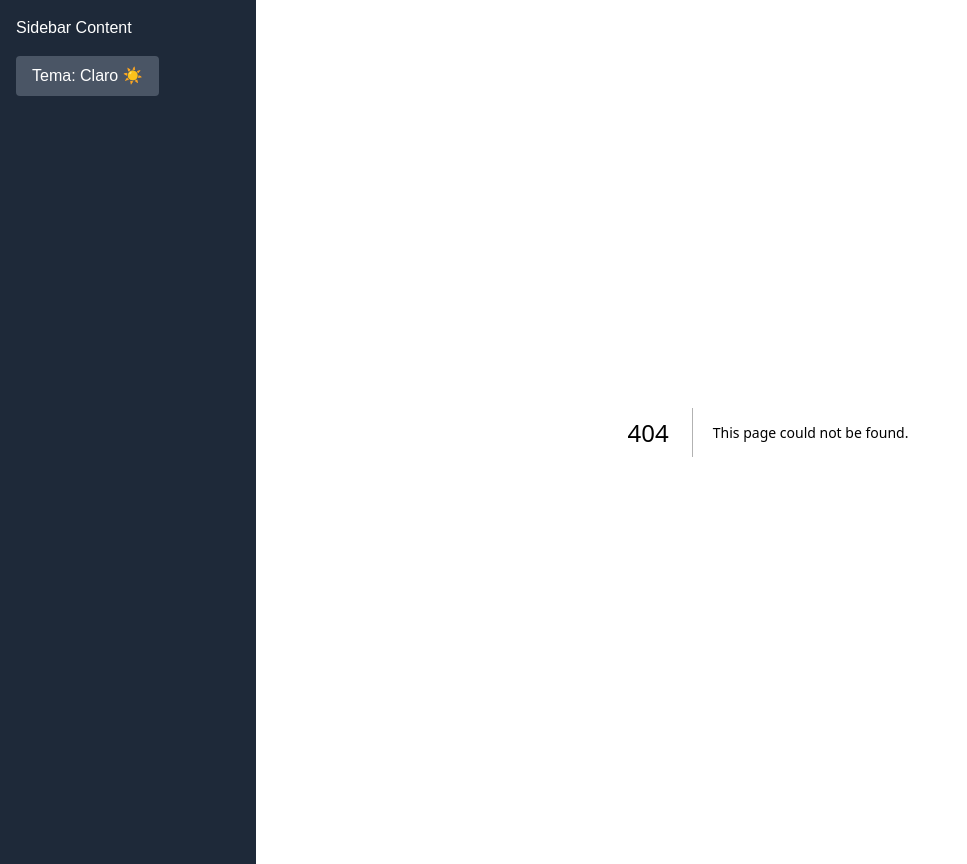
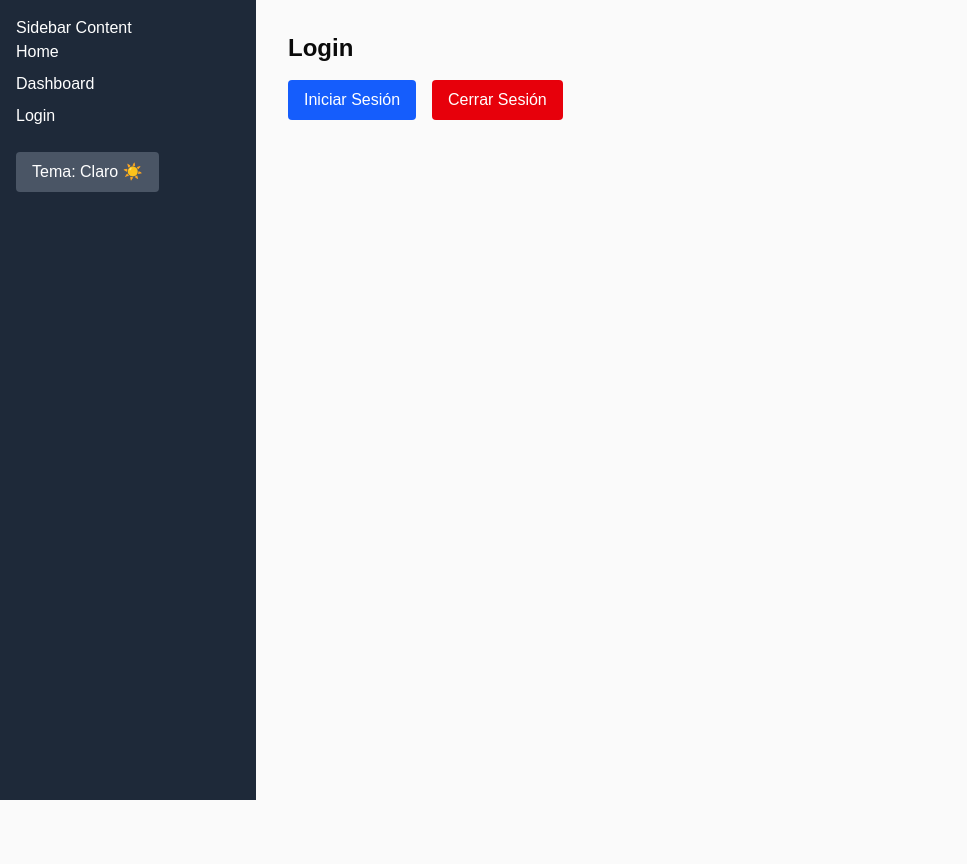
Before and after one commit to KeepCodingWeb19/react-avanzado, a Next.js app in the folder src/app/: page /login in a window 1280 px wide. Before the commit this address had no page. Shown: the whole page, without its empty margins (0-967 px from the left). After the commit the page ends 800 px from the top, so only its background shows below. Built offline with nearby package versions, Linux system fonts and the light colour scheme.

Commit message:
live coding auth

```diff
--- /dev/null
+++ b/src/app/app/dashboard/page.tsx
@@ -0,0 +1,11 @@
+export default function DashboardPage() {
+  return (
+    <div>
+      <h1 className="text-2xl font-bold mb-4">Dashboard</h1>
+      <p>
+        Bienvenido al dashboard. Si ves esto, es porque tienes la cookie de
+        autenticación.
+      </p>
+    </div>
+  );
+}
--- /dev/null
+++ b/src/app/app/login/page.tsx
@@ -0,0 +1,37 @@
+"use client";
+
+import { useRouter } from "next/navigation";
+
+export default function LoginPage() {
+  const router = useRouter();
+
+  const handleLogin = () => {
+    document.cookie = "token=valid-token; path=/; max-age=3600";
+    router.push("/dashboard");
+  };
+
+  const handleLogout = () => {
+    document.cookie = "token=; path=/; expires=Thu, 01 Jan 1970 00:00:00 GMT";
+    router.refresh();
+  };
+
+  return (
+    <div>
+      <h1 className="text-2xl font-bold mb-4">Login</h1>
+      <div className="flex">
+        <button
+          onClick={handleLogin}
+          className="mr-4 px-4 py-2 bg-blue-600 text-white rounded"
+        >
+          Iniciar Sesión
+        </button>
+        <button
+          onClick={handleLogout}
+          className="px-4 py-2 bg-red-600 text-white rounded"
+        >
+          Cerrar Sesión
+        </button>
+      </div>
+    </div>
+  );
+}
--- a/src/app/components/sidebar.tsx
+++ b/src/app/components/sidebar.tsx
@@ -1,9 +1,21 @@
+import Link from "next/link";
 import ThemeToggle from "./theme-toggle";
 
 export default function Sidebar() {
   return (
     <aside className="w-64 bg-gray-800 text-white p-4">
       Sidebar Content
+      <nav className="flex flex-col">
+        <Link href="/" className="mb-2 hover:underline">
+          Home
+        </Link>
+        <Link href="/dashboard" className="mb-2 hover:underline">
+          Dashboard
+        </Link>
+        <Link href="/login" className="mb-2 hover:underline">
+          Login
+        </Link>
+      </nav>
       <ThemeToggle />
     </aside>
   );
--- /dev/null
+++ b/src/app/proxy.ts
@@ -0,0 +1,16 @@
+import { NextResponse } from "next/server";
+import type { NextRequest } from "next/server";
+
+export function proxy(request: NextRequest) {
+  console.log("Proxy running for:", request.url);
+
+  const token = request.cookies.get("token");
+
+  if (!token && request.nextUrl.pathname.startsWith("/dashboard")) {
+    return NextResponse.redirect(new URL("/login", request.url));
+  }
+}
+
+export const config = {
+  matcher: ["/dashboard"],
+};
```
